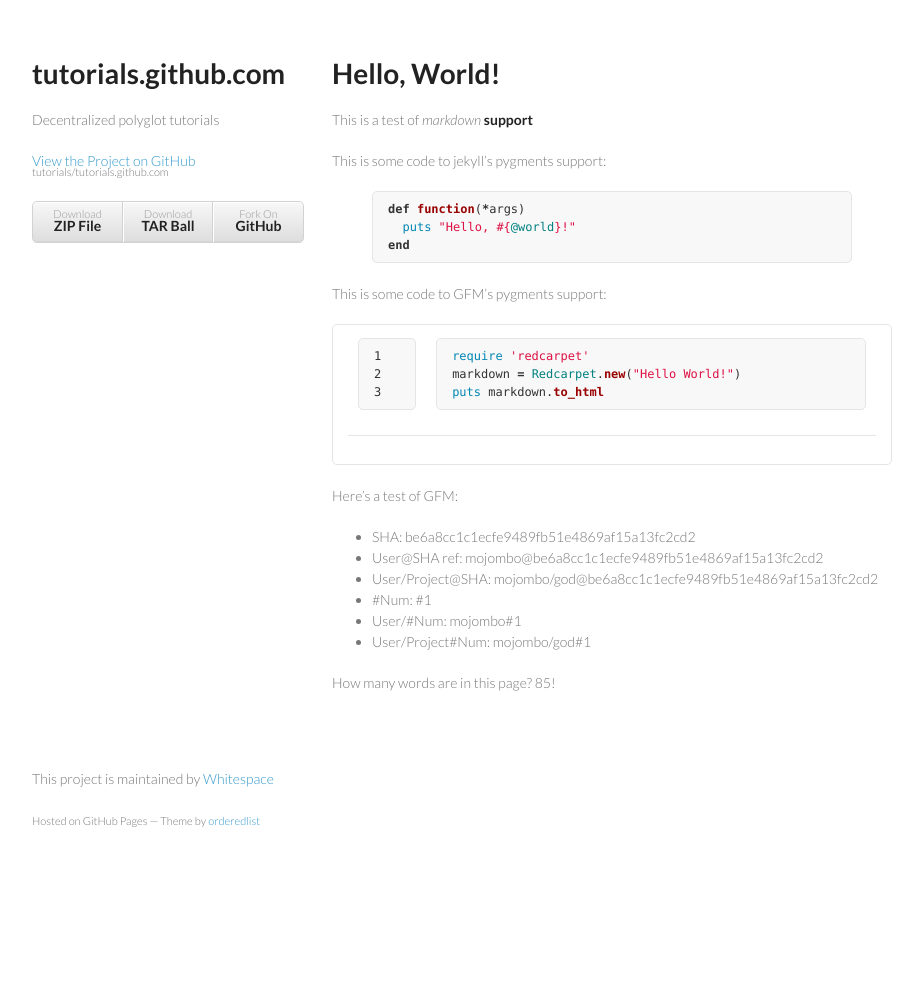
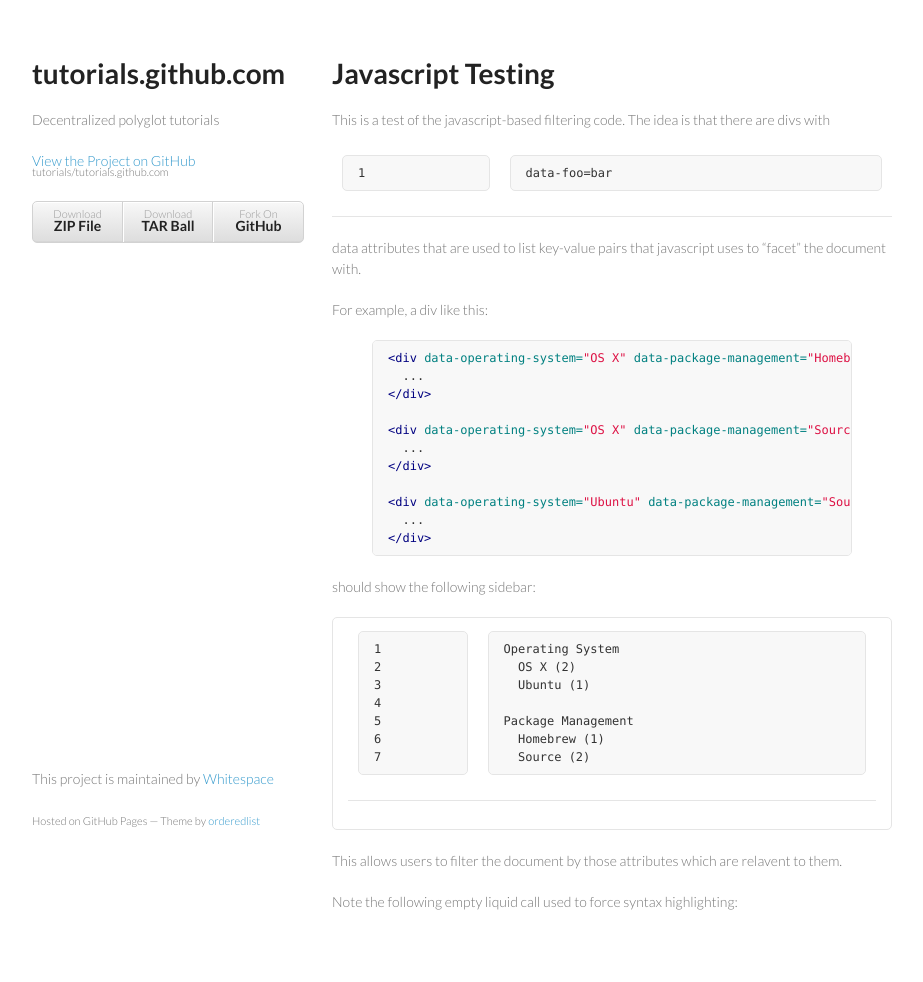
Before and after one commit to tutorials/tutorials.github.com, a Jekyll site: the page built from pages/test.md, in a window 1280 px wide. Shown: the whole page, without its empty margins (178-1101 px from the left). Built offline with Jekyll 4.4.1, drawn with Linux system fonts in a browser that asks for light colours; before the commit the page ends 900 px from its top, so only the background shows below that.

Commit message:
Began testing of JS-filtering

````diff
--- a/pages/test.md
+++ b/pages/test.md
@@ -1,36 +1,42 @@
 ---
 layout: default
 title: Test
+
 ---
 
-Hello, World!
-=============
+Javascript Testing
+==================
 
-This is a test of _markdown_ **support**
+This is a test of the javascript-based filtering code.  The idea is that there are divs with `data-foo=bar` data attributes that are used to list key-value pairs that javascript uses to "facet" the document with.
 
-This is some code to jekyll's pygments support:
+For example, a div like this:
 
-{% highlight ruby %}
-def function(*args)
-  puts "Hello, #{@world}!"
-end
+{% highlight html %}
+<div data-operating-system="OS X" data-package-management="Homebrew">
+  ...
+</div>
+
+<div data-operating-system="OS X" data-package-management="Source">
+  ...
+</div>
+
+<div data-operating-system="Ubuntu" data-package-management="Source">
+  ...
+</div>
 {% endhighlight %}
 
-This is some code to GFM's pygments support:
+should show the following sidebar:
 
-```ruby
-require 'redcarpet'
-markdown = Redcarpet.new("Hello World!")
-puts markdown.to_html
+```
+Operating System
+  OS X (2)
+  Ubuntu (1)
+
+Package Management
+  Homebrew (1)
+  Source (2)
 ```
 
-Here's a test of GFM:
+This allows users to filter the document by those attributes which are relavent to them.
 
-* SHA: be6a8cc1c1ecfe9489fb51e4869af15a13fc2cd2
-* User@SHA ref: mojombo@be6a8cc1c1ecfe9489fb51e4869af15a13fc2cd2
-* User/Project@SHA: mojombo/god@be6a8cc1c1ecfe9489fb51e4869af15a13fc2cd2
-* \#Num: #1
-* User/#Num: mojombo#1
-* User/Project#Num: mojombo/god#1
-
-How many words are in this page?  {{ page.content | number_of_words }}!
+Note the following empty liquid call used to force syntax highlighting: {{ }}
````
